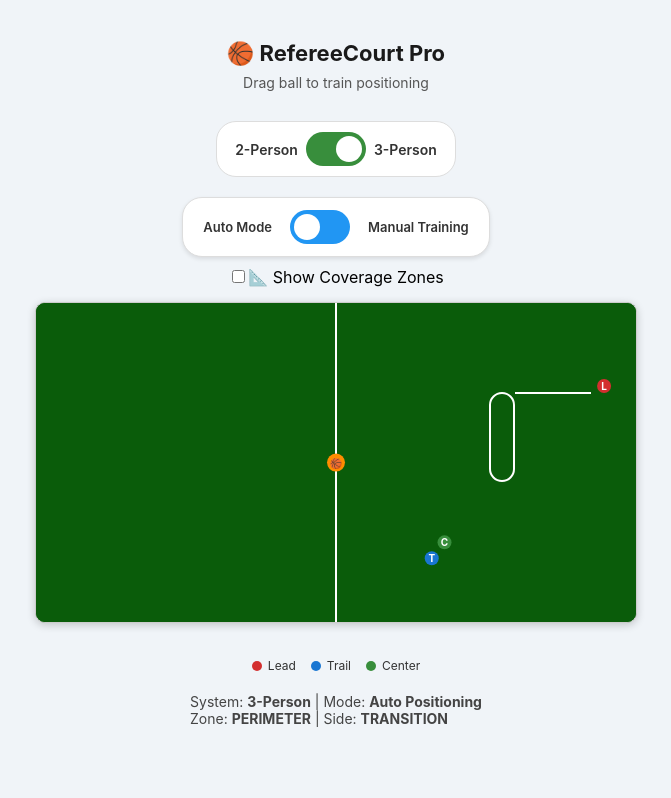
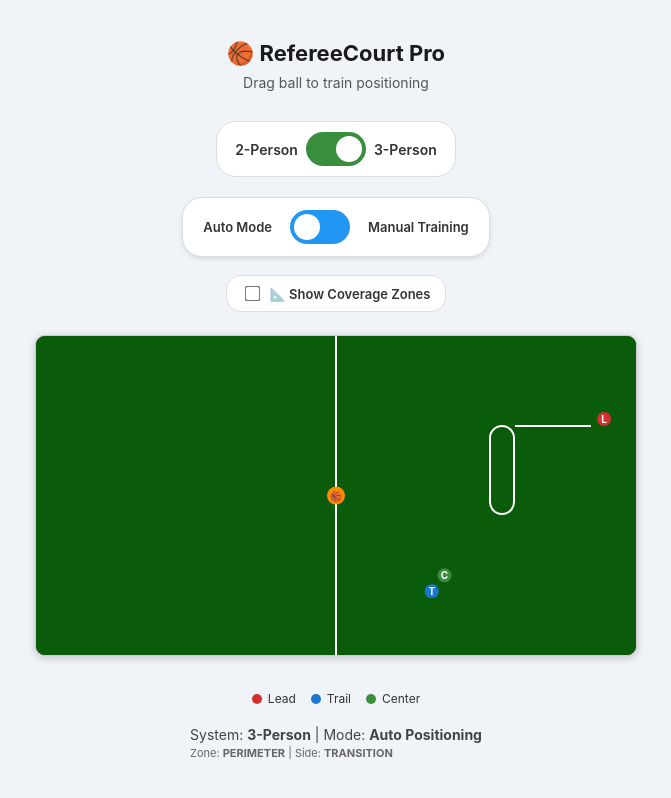
Before and after one commit to MRK2340/Whistle-resilience, a React (Create React App) app in the folder frontend/: page / in a window 1280 px wide. Shown: the whole page, without its empty margins (304-975 px from the left). Built offline with nearby package versions, Linux system fonts and the light colour scheme.

Commit message:
auto-commit for 56774dbf-221e-461a-8814-ce1578b98ea3

```diff
--- a/frontend/src/App.css
+++ b/frontend/src/App.css
@@ -122,6 +122,58 @@
   font-weight: bold;
 }
 
+.coverage-toggle-container {
+  display: flex;
+  justify-content: center;
+  margin: 8px 0;
+}
+
+.coverage-toggle {
+  display: flex;
+  align-items: center;
+  gap: 8px;
+  background-color: #fff;
+  padding: 8px 15px;
+  border-radius: 15px;
+  border: 1px solid #ddd;
+  cursor: pointer;
+  transition: all 0.3s ease;
+}
+
+.coverage-toggle:hover {
+  background-color: #f8f9fa;
+  border-color: #007bff;
+}
+
+.coverage-toggle input[type="checkbox"] {
+  transform: scale(1.2);
+  accent-color: #007bff;
+}
+
+.coverage-toggle-text {
+  font-size: 13px;
+  color: #333;
+  font-weight: 600;
+  user-select: none;
+}
+
+.game-state-info {
+  font-size: 11px;
+  color: #666;
+  font-weight: normal;
+}
+
+.special-play {
+  color: #ff6b35;
+  font-weight: bold;
+  animation: pulse 1.5s ease-in-out infinite;
+}
+
+@keyframes pulse {
+  0%, 100% { opacity: 1; }
+  50% { opacity: 0.7; }
+}
+
 .manual-mode {
   border: 2px dashed #FF6B35 !important;
   animation: manualGlow 2s ease-in-out infinite alternate;
```
